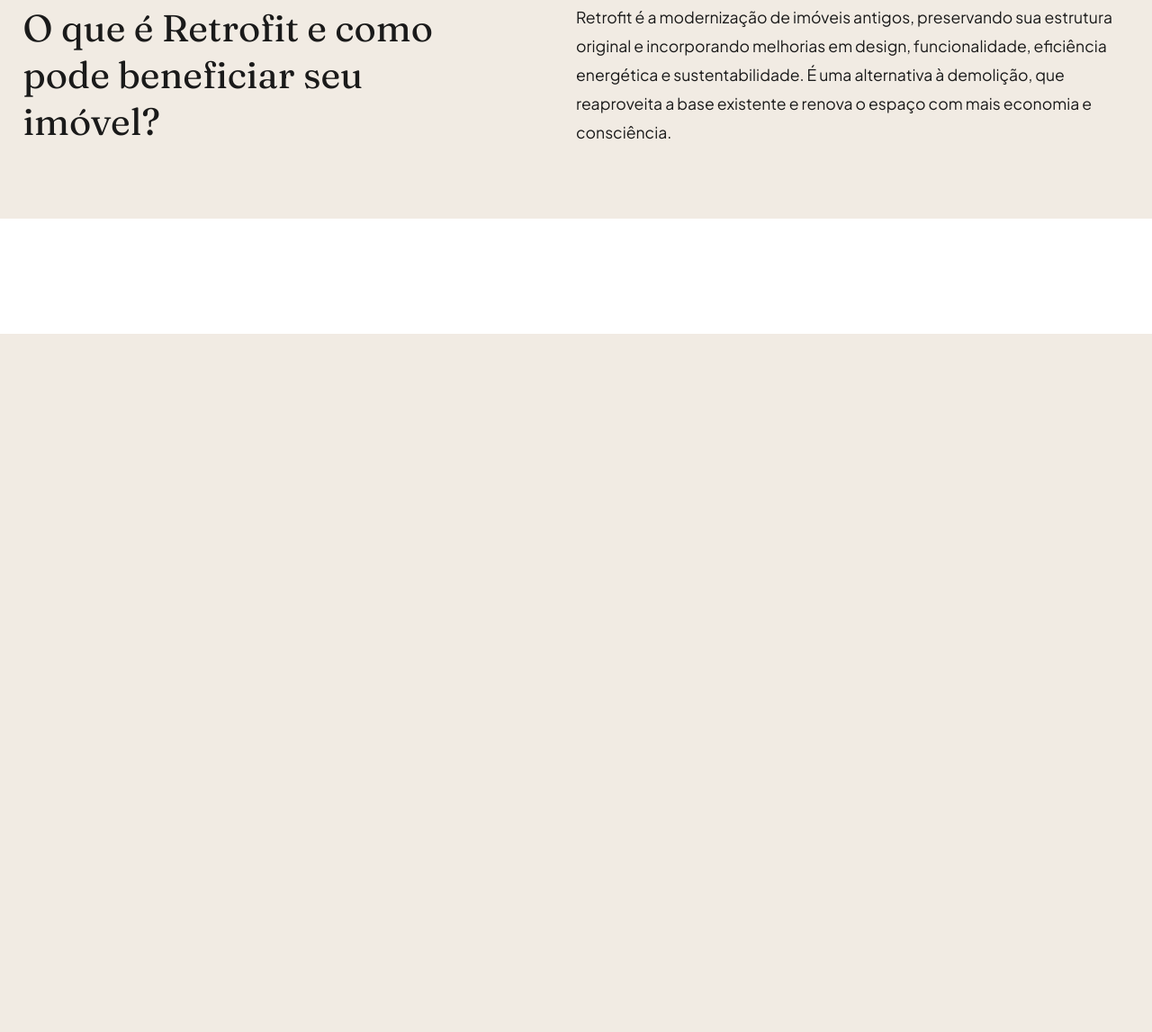
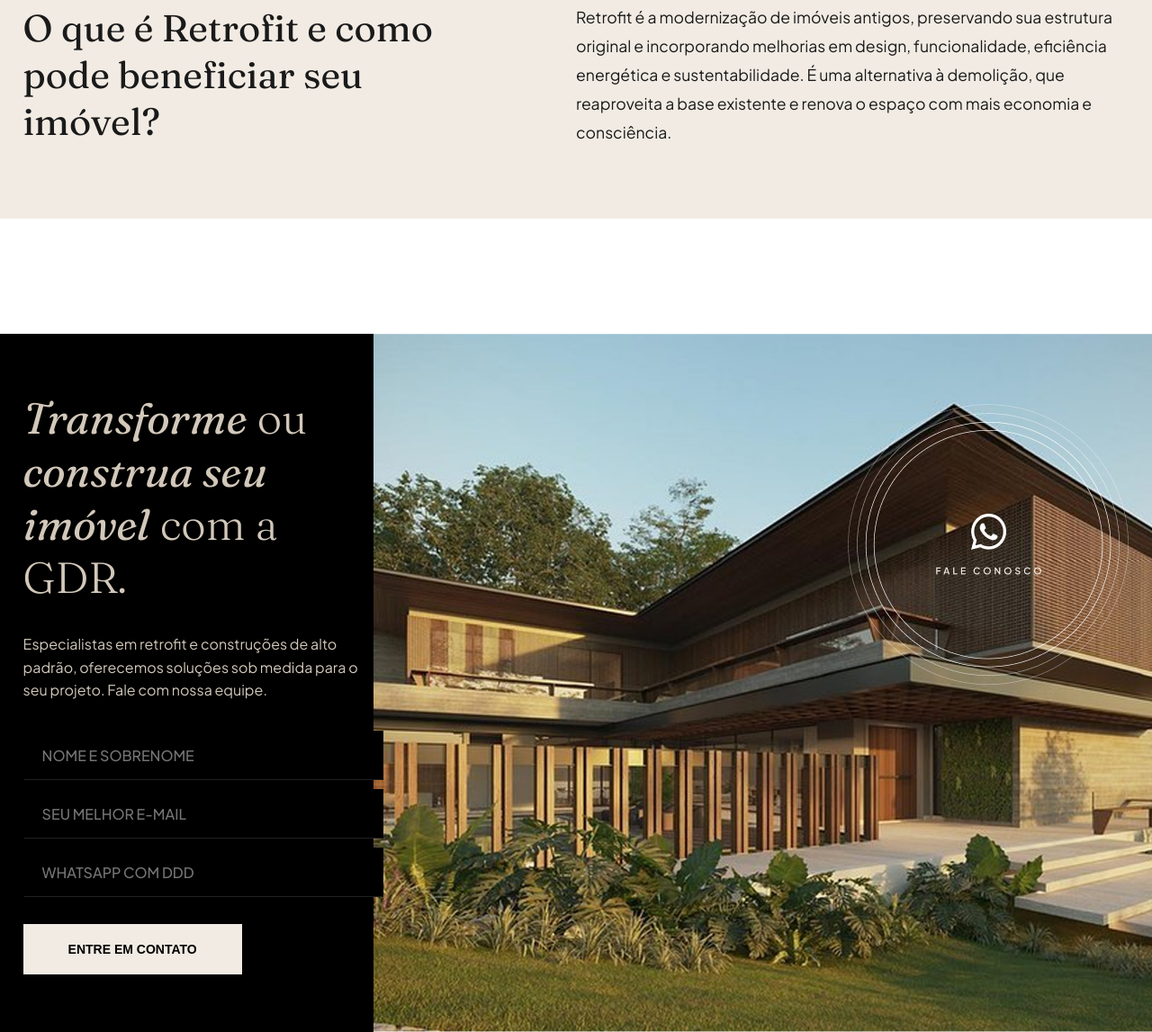
Before and after one commit to joannaoliveira/gdr_construtora, a plain HTML site: page index.html in a window 1280 px wide. Shown: the part 5081-6228 px from the top of the page at 90% size. Before the commit the page ends 5452 px from the top, so only its background shows below. Drawn offline with Linux system fonts and the light colour scheme.

Commit message:
Formulario de Contato

```diff
--- a/assets/css/styles.css
+++ b/assets/css/styles.css
@@ -469,3 +469,74 @@ img {max-width: 100%;}
 	padding: 4rem 0;
 	background-color: var(--white);
 }
+
+#contact {
+	width: 100%;
+	padding: 4rem 0;
+	position: relative;
+	background: url(../images/img-contato.jpg) no-repeat right 0 var(--black);
+	background-size: contain;
+}
+
+.contact__icon {
+	top: 10%;
+	right: 2%;
+	z-index: 2;
+	position: absolute;
+}
+
+#contact__form {
+	color: #D2C8BA;
+	width: 40%;
+	max-width: 556px;
+}
+	#contact__form h2 {
+		font-size: 3rem;
+		font-weight: 300;
+		margin: 0 0 2rem;
+		font-family: var(--fontHighlight);
+	}
+		#contact__form h2 strong {
+			font-weight: 400;
+			font-style: italic;
+		}
+	#contact__form p {
+		line-height: 1.6rem;
+		margin-bottom: 2rem;
+	}
+	#contact__form label.error {
+		color: #d55d5d;
+		font-size: 0.9rem;
+		margin-bottom: 1rem;
+		display: block;
+		font-weight: bold;
+	}
+	#contact__form input {
+		color: #D2C8BA;
+		width: 100%;
+		font-size: 16px;
+		font-weight: 500;
+		font-family: var(--font);
+		padding: 16px 20px;
+		margin-bottom: 10px;
+		background-color: var(--black);
+		border: solid 1px var(--black);
+		border-bottom: solid 1px #BFBFBF2B;
+	}
+	#contact__form button {
+		font-size: 14px;
+		font-weight: 700;
+		text-align: center;
+		margin-top: 20px;
+		padding: 20px 50px;
+		background-color: #F1EBE3;
+	}
+
+@media screen and (max-width: 1310px) {
+	#contact__form {max-width: 400px;}
+}
+@media screen and (max-width: 1230px) {
+	#contact {background-image: none;}
+	.contact__icon {display: none;}
+	#contact__form {width: 100%; max-width: 570px;}
+}
--- a/assets/js/global.js
+++ b/assets/js/global.js
@@ -4,6 +4,25 @@ $( document ).ready(function() {
 
     $(".headerMain__menu--action").click(function(){
         ($("#header").hasClass("mainNav")) ? $("#header").removeClass("mainNav") : $("#header").addClass("mainNav");
+    });
+
+    $("#frmContact").validate({
+        rules: {
+            iName: "required",
+            iEmail: {
+                required: true,
+                email: true
+            },
+            iPhone: "required"
+        },
+        messages: {
+            iName: "Campo obrigatório",
+            iEmail: {
+                required: "Campo obrigatório",
+                email: "Digite um e-mail válido"
+            },
+            iPhone: "Campo obrigatório"
+        }
     });
 
 });
--- a/index.html
+++ b/index.html
@@ -202,6 +202,31 @@
     </div>
 </section>
 
+<section id="contact">
+    <div class="contact__icon">
+        <img src="assets/images/img-fale-conosco.png" alt="Fale Conosco">
+    </div>
+    <div class="boxCenter">
+        <div id="contact__form">
+            <h2><strong>Transforme</strong> ou <strong>construa seu imóvel</strong> com a GDR.</h2>
+            <p>Especialistas em retrofit e construções de alto padrão, oferecemos soluções sob medida para o seu projeto. Fale com nossa equipe.</p>
+
+            <form id="frmContact">
+                <label>
+                    <input type="text" name="iName" id="iName" placeholder="NOME E SOBRENOME">
+                </label>
+                <label>
+                    <input type="email" name="iEmail" id="iEmail" placeholder="SEU MELHOR E-MAIL">
+                </label>
+                <label>
+                    <input type="tel" name="iPhone" id="iPhone" placeholder="WHATSAPP COM DDD">
+                </label>
+                <button type="submit" class="img-button">ENTRE EM CONTATO</button>
+            </form>
+        </div>
+    </div>
+</section>
+
 <script type="text/javascript" src="assets/js/jquery.min.js"></script>
 <script type="text/javascript" src="assets/js/jquery.validate.min.js"></script>
 <script type="text/javascript" src="assets/js/beforeafter.jquery.min.js"></script>
```
